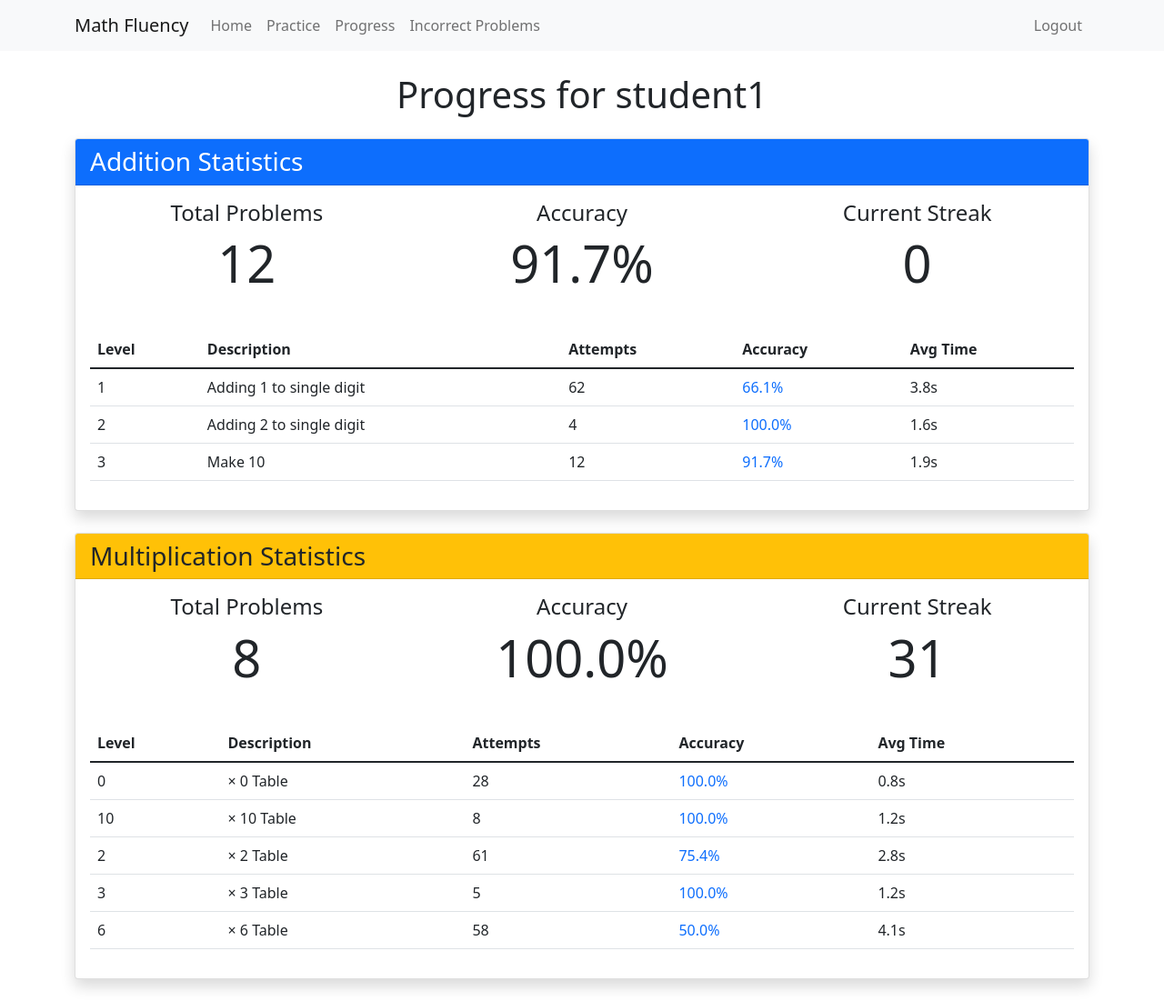
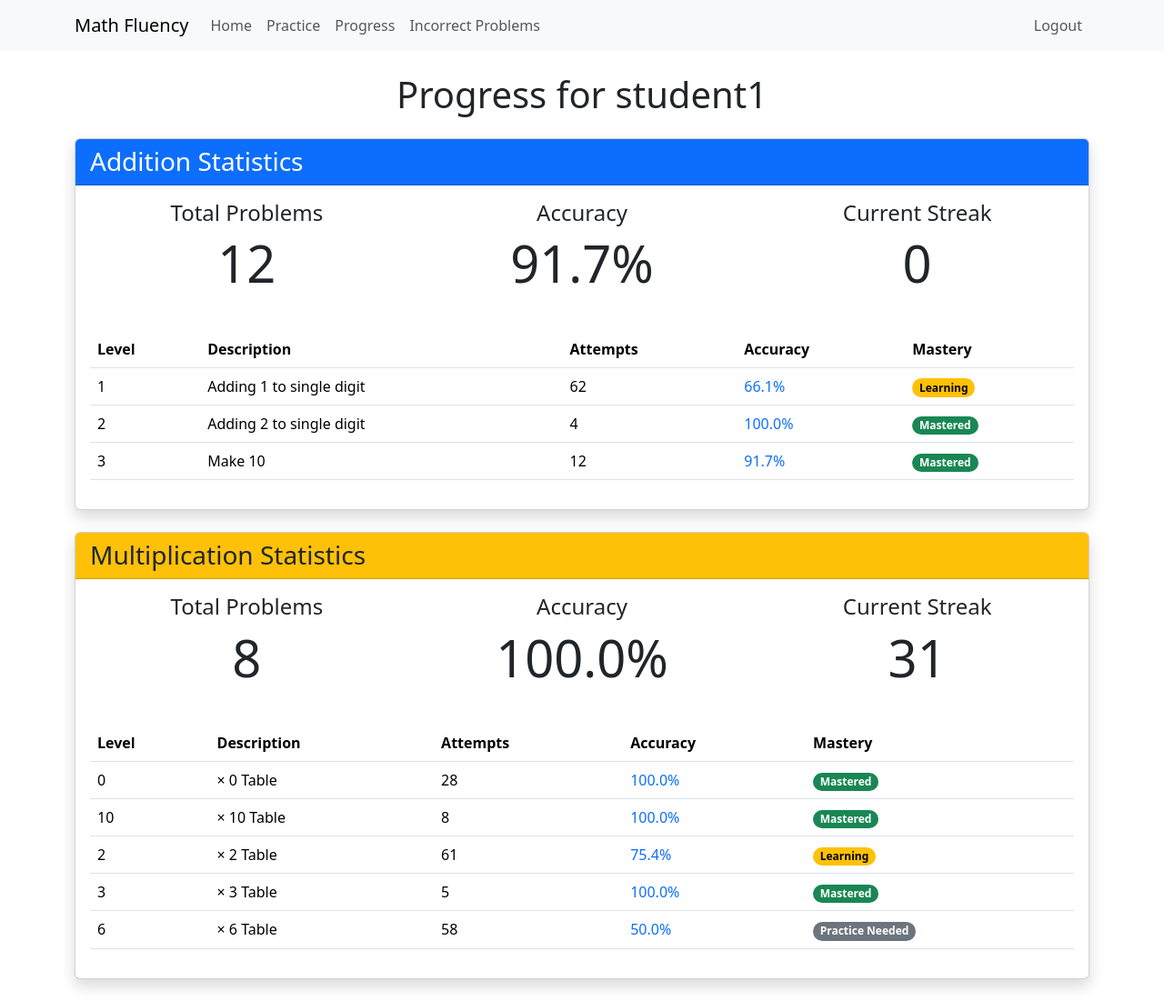
Before and after one commit to KennethWeiss/MathFluency, a Flask app: page /student_progress/2 in a window 1280 px wide. Shown: the whole page at 91% size. Run offline with Flask 3, Linux system fonts and the light colour scheme; a user stored in the database is signed in; data comes from the database, SQL or seed files in the repository.

Commit message:
add mastery badges

```diff
--- a/app.py
+++ b/app.py
@@ -319,6 +319,7 @@ def progress():
                         'avg_time': avg_time,
                         'mastery_status': mastery_status
                     }
+                    print(f"Level {level} stats:", addition_stats[str(level)])  # Debug print
 
             operation_stats['addition'] = {
                 'total_attempts': addition_total,
--- a/templates/_stats_card.html
+++ b/templates/_stats_card.html
@@ -44,11 +44,11 @@
                         </td>
                         <td>
                             {% if data['mastery_status'] == 'mastered' %}
-                                <span class="badge bg-success">Mastered</span>
+                                <span class="badge rounded-pill text-bg-success">Mastered</span>
                             {% elif data['mastery_status'] == 'learning' %}
-                                <span class="badge bg-warning">Learning</span>
+                                <span class="badge rounded-pill text-bg-warning">Learning</span>
                             {% else %}
-                                <span class="badge bg-secondary">Practice Needed</span>
+                                <span class="badge rounded-pill text-bg-secondary">Practice Needed</span>
                             {% endif %}
                         </td>
                     </tr>
--- a/templates/base.html
+++ b/templates/base.html
@@ -5,7 +5,7 @@
     <meta name="viewport" content="width=device-width, initial-scale=1.0">
     <link rel="icon" type="image/x-icon" href="{{ url_for('static', filename='favicon.ico') }}">
     <title>{% block title %}Math Fluency{% endblock %}</title>
-    <link href="https://cdn.jsdelivr.net/npm/bootstrap@5.1.3/dist/css/bootstrap.min.css" rel="stylesheet">
+    <link href="https://cdn.jsdelivr.net/npm/bootstrap@5.3.2/dist/css/bootstrap.min.css" rel="stylesheet">
     {% block extra_css %}{% endblock %}
 </head>
 <body>
@@ -45,7 +45,7 @@
     {% block content %}{% endblock %}
 
     <!-- Bootstrap JS -->
-    <script src="https://cdn.jsdelivr.net/npm/bootstrap@5.1.3/dist/js/bootstrap.bundle.min.js"></script>
+    <script src="https://cdn.jsdelivr.net/npm/bootstrap@5.3.2/dist/js/bootstrap.bundle.min.js"></script>
     {% block extra_js %}{% endblock %}
 </body>
 </html>
--- a/templates/progress.html
+++ b/templates/progress.html
@@ -1,4 +1,6 @@
 {% extends "base.html" %}
+
+{% from "_stats_card.html" import stats_card %}
 
 {% block title %}Progress - Math Fluency{% endblock %}
 
@@ -11,118 +13,14 @@
     <h1 class="text-center mb-4">Your Progress</h1>
 {% endif %}
 
-    <!-- Addition Levels Stats -->
+<!-- Addition Stats -->
 {% if stats and stats['addition'] %}
-    <div class="card mb-4 shadow">
-        <div class="card-header bg-primary text-white">
-            <h3 class="mb-0">Addition Statistics</h3>
-        </div>
-        <div class="card-body">
-            <div class="row">
-                <div class="col-md-4 text-center mb-3">
-                    <h4>Total Problems</h4>
-                    <div class="display-4">{{ stats['addition']['total_attempts'] }}</div>
-                </div>
-                <div class="col-md-4 text-center mb-3">
-                    <h4>Accuracy</h4>
-                    <div class="display-4">{{ "%.1f"|format(stats['addition']['accuracy']) }}%</div>
-                </div>
-                <div class="col-md-4 text-center mb-3">
-                    <h4>Current Streak</h4>
-                    <div class="display-4">{{ stats['addition']['current_streak'] }}</div>
-                </div>
-            </div>
-
-            <!-- Level Stats -->
-            {% if stats['addition']['levels'] %}
-            <div class="table-responsive mt-4">
-                <table class="table table-hover">
-                    <thead>
-                        <tr>
-                            <th>Level</th>
-                            <th>Description</th>
-                            <th>Attempts</th>
-                            <th>Accuracy</th>
-                            <th>Avg Time</th>
-                        </tr>
-                    </thead>
-                    <tbody>
-                        {% for level, data in stats['addition']['levels']|dictsort %}
-                        <tr>
-                            <td>{{ level }}</td>
-                            <td>{{ data['description'] }}</td>
-                            <td>{{ data['attempts'] }}</td>
-                            <td>
-                                <a href="{{ url_for('analyze_level', operation='addition', level=level) }}" class="text-decoration-none">
-                                    {{ "%.1f"|format(data['accuracy']) }}%
-                                </a>
-                            </td>
-                            <td>{{ "%.1f"|format(data['avg_time']) }}s</td>
-                        </tr>
-                        {% endfor %}
-                    </tbody>
-                </table>
-            </div>
-            {% endif %}
-        </div>
-    </div>
+    {{ stats_card('addition', stats['addition'], 'bg-primary text-white') }}
 {% endif %}
 
-    <!-- Multiplication Levels Stats -->
+<!-- Multiplication Stats -->
 {% if stats and stats['multiplication'] %}
-    <div class="card mb-4 shadow">
-        <div class="card-header bg-warning text-dark">
-            <h3 class="mb-0">Multiplication Statistics</h3>
-        </div>
-        <div class="card-body">
-            <div class="row">
-                <div class="col-md-4 text-center mb-3">
-                    <h4>Total Problems</h4>
-                    <div class="display-4">{{ stats['multiplication']['total_attempts'] }}</div>
-                </div>
-                <div class="col-md-4 text-center mb-3">
-                    <h4>Accuracy</h4>
-                    <div class="display-4">{{ "%.1f"|format(stats['multiplication']['accuracy']) }}%</div>
-                </div>
-                <div class="col-md-4 text-center mb-3">
-                    <h4>Current Streak</h4>
-                    <div class="display-4">{{ stats['multiplication']['current_streak'] }}</div>
-                </div>
-            </div>
-
-            <!-- Level Stats -->
-            {% if stats['multiplication']['levels'] %}
-            <div class="table-responsive mt-4">
-                <table class="table table-hover">
-                    <thead>
-                        <tr>
-                            <th>Level</th>
-                            <th>Description</th>
-                            <th>Attempts</th>
-                            <th>Accuracy</th>
-                            <th>Avg Time</th>
-                        </tr>
-                    </thead>
-                    <tbody>
-                        {% for level, data in stats['multiplication']['levels']|dictsort %}
-                        <tr>
-                            <td>{{ level }}</td>
-                            <td>{{ data['description'] }}</td>
-                            <td>{{ data['attempts'] }}</td>
-                            <td>
-                                <a href="{{ url_for('analyze_level', operation='multiplication', level=level) }}" class="text-decoration-none">
-                                    {{ "%.1f"|format(data['accuracy']) }}%
-                                </a>
-                            </td>
-                            <td>{{ "%.1f"|format(data['avg_time']) }}s</td>
-                        </tr>
-                        {% endfor %}
-                    </tbody>
-                </table>
-            </div>
-            {% endif %}
-        </div>
-    </div>
+    {{ stats_card('multiplication', stats['multiplication'], 'bg-warning text-dark') }}
 {% endif %}
 </div>
 {% endblock %}
```
Lines whose indentation alone changed are shown as unchanged.
